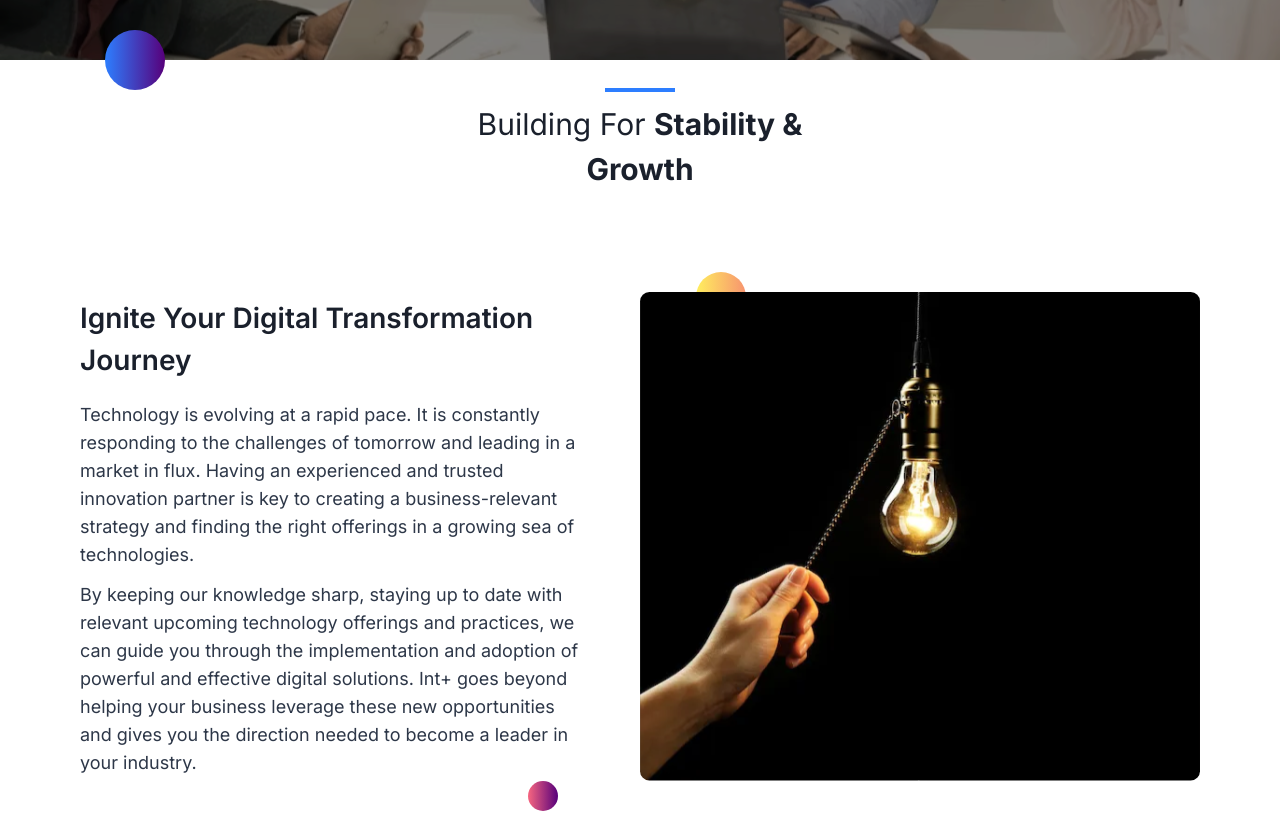
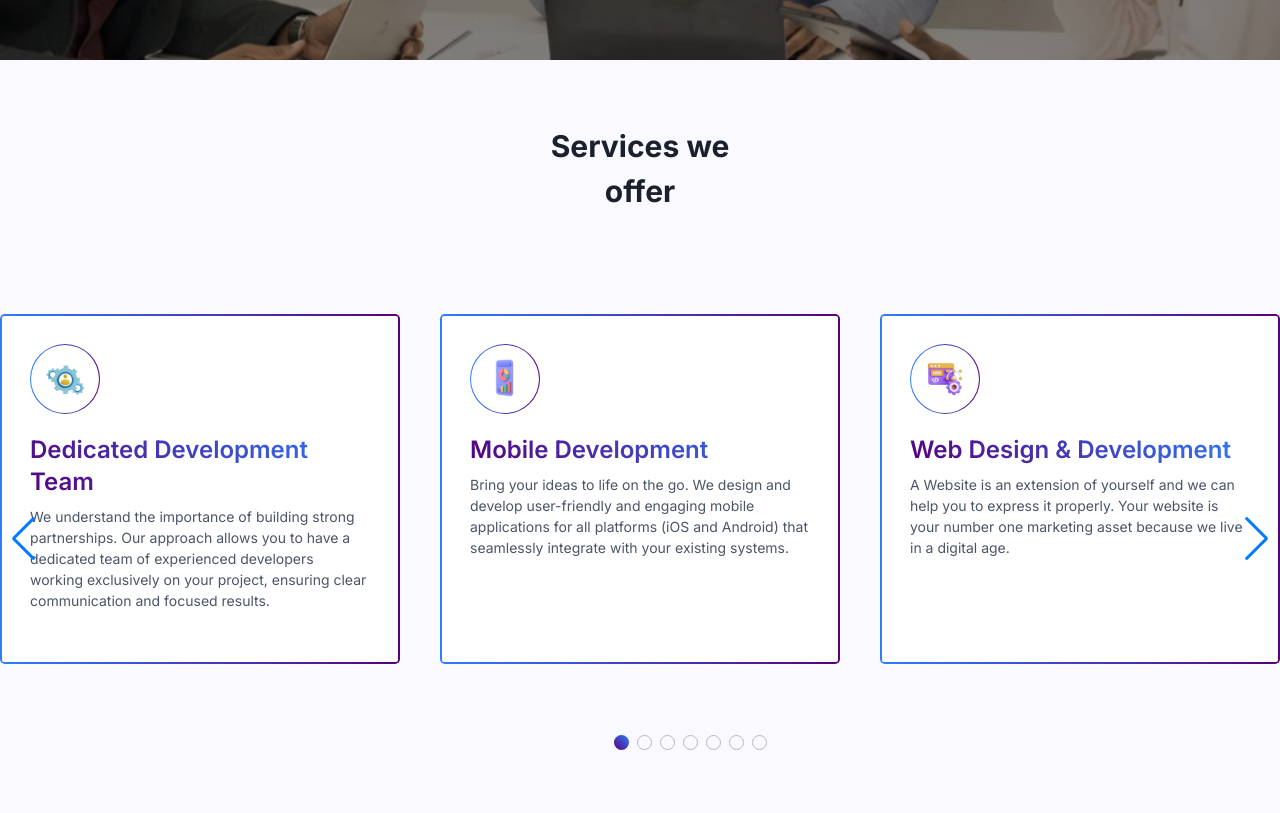
Before and after one commit to Intplus-Tech/intplus-website, a Next.js app: page / in a window 1280 px wide. Shown: the part 540-1353 px from the top of the page. Built offline with nearby package versions, Linux system fonts and the light colour scheme; a web font is replaced by a local one.

Commit message:
continuation

```diff
--- a/package.json
+++ b/package.json
@@ -13,7 +13,8 @@
     "next": "14.2.3",
     "react": "^18",
     "react-dom": "^18",
-    "swiper": "^9.0.0",
+    "react-flickity-component": "^4.0.7",
+    "swiper": "^9.4.1",
     "tailwind-scrollbar-hide": "^1.1.7"
   },
   "devDependencies": {
--- a/src/app/components/homepage/ServiceSlider.jsx
+++ b/src/app/components/homepage/ServiceSlider.jsx
@@ -1,9 +1,83 @@
+'use client';
+
+import { Swiper, SwiperSlide } from 'swiper/react';
+import 'swiper/css';
+import 'swiper/css/pagination';
+import 'swiper/css/navigation';
+import { Pagination, Navigation } from 'swiper';
+import Image from 'next/image';
+import DevelopmentTeam from '../../../../public/development-team.svg';
+import MobileDevelopment from '../../../../public/mobile-development.svg';
+import ProductEngineering from '../../../../public/product-engineering.svg';
+import UI_UX from '../../../../public/ui-ux.svg';
+import IT_Consulting from '../../../../public/it-consulting.svg';
+import SolutionArchitecture from '../../../../public/solution-architecture.svg';
+import WebDesign from '../../../../public/web_design.svg';
 
 
+const slidesData = [
+    { name: 'Dedicated Development Team', description: "We understand the importance of building strong partnerships.  Our approach allows you to have a dedicated team of experienced developers working exclusively on your project, ensuring clear communication and focused results.", icon: DevelopmentTeam },
+    { name: "Mobile Development", description: "Bring your ideas to life on the go. We design and develop user-friendly and engaging mobile applications for all platforms (iOS and Android) that seamlessly integrate with your existing systems.", icon: MobileDevelopment },
+    { name: "Web Design & Development", description: "A Website is an extension of yourself and we can help you to express it properly. Your website is your number one marketing asset because we live in a digital age.", icon: WebDesign },
+    { name: "Product Engineering", description: "From concept to completion, we engineer your software products with a focus on scalability, performance, and long-term maintainability. We leverage cutting-edge technologies and best practices to deliver robust and reliable solutions.", icon: ProductEngineering },
+    { name: "UI/UX Design", description: "We create user interfaces (UI) that are not only visually appealing but also intuitive and user-friendly. Our user experience (UX) design process prioritizes user needs and ensures your applications are easy to understand and navigate.", icon: UI_UX },
+    { name: "IT Consulting", description: "Our IT consultants offer expert advice and guidance to help you achieve your business goals.  We can assist with strategic planning, technology selection, infrastructure management, and cybersecurity solutions.", icon: IT_Consulting },
+    { name: "Solution Architecture", description: "We design and implement comprehensive IT solutions  tailored to your specific needs. We consider your unique challenges and requirements to create a scalable and secure architecture that supports your business growth.", icon: SolutionArchitecture },
+];
+
 const ServiceSlider = () => {
-  return (
-    <div>ServiceSlider</div>
-  )
+    return (
+        <div className="w-full flex flex-col items-center bg-[#F9F9FF] z-10 h-auto py-7 lg:py-16">
+            <p className='text-[#1A202C] text-3xl leading-[45px] max-w-[400px] text-center mb-[30px] lg:mb-[100px] font-bold px-7 lg:px-20 w-full'>Services we offer</p>
+            <Swiper
+                modules={[Pagination, Navigation]}
+                spaceBetween={50}
+                loop={true}
+                breakpoints={{
+                    320: {
+                        slidesPerView: 1,
+                        spaceBetween: 20,
+                    },
+                    640: {
+                        slidesPerView: 2,
+                        spaceBetween: 30,
+                    },
+                    1024: {
+                        slidesPerView: 3,
+                        spaceBetween: 40,
+                    },
+                    1440: {
+                        slidesPerView: 4,
+                        spaceBetween: 50,
+                    },
+                }}
+                navigation
+                pagination={{ clickable: true }}
+                className="flex gap-[100px] w-full items-center custom-swiper-pagination h-[450px]"
+            >
+                {slidesData.map((slide, index) => (
+                    <SwiperSlide key={index} className="w-[333px] !h-[350px] bg-gradient-to-r from-[#2D7EFF] to-[#57007B] rounded-[5px] items-center p-[2px] overflow-hidden">
+                        <div className='bg-white text-[#16205F] flex flex-col gap-[20px] h-full p-7 rounded-[2px]'>
+                            <div className='bg-gradient-to-r from-[#2D7EFF] to-[#57007B] rounded-full items-center p-[1px] overflow-hidden w-[70px] !h-[70px]'>
+                                <div className='bg-white h-full w-full rounded-full flex items-center justify-center'>
+                                    <Image
+                                        src={slide.icon}
+                                        alt="service-icon"
+                                        width={40}
+                                        height={40}
+                                    />
+                                </div>
+                            </div>
+                            <div className='text-[#16205F] flex-1'>
+                                <p className="font-semibold text-2xl mb-2 gradient-text">{slide.name}</p>
+                                <p className='text-[14px] text-[#4A5568]'>{slide.description}</p>
+                            </div>
+                        </div>
+                    </SwiperSlide>
+                ))}
+            </Swiper>
+        </div>
+    );
 }
 
-export default ServiceSlider
+export default ServiceSlider;
--- a/src/app/components/homepage/WorkApproach.jsx
+++ b/src/app/components/homepage/WorkApproach.jsx
@@ -23,7 +23,7 @@ const WorkApproach = () => {
         { name: "Quality Assurance & Testing", description: "We implement a comprehensive testing strategy throughout the development lifecycle. This ensures your software functions flawlessly and delivers a seamless user experience.", icon: QualityAssurance, background: "bg-gradient-to-r from-[#F76680] to-[#57007B]" },
     ]
     return (
-        <div className='flex flex-col items-center bg-[#F7F7FA] p-7 lg:px-20 lg:py-16 h-auto'>
+        <div className='flex flex-col items-center bg-[#F7F7FA] p-7 lg:px-20 lg:py-16 h-auto z-10'>
             <div className='bg-[#2D7EFF] h-[4px] w-[70px] mb-[10px]'></div>
             <p className='text-[#1A202C] text-3xl leading-[45px] max-w-[400px] text-center mb-[30px] lg:mb-[100px]'>Our design and <span className='font-bold'>development approach</span></p>
             <div className='flex flex-wrap w-full justify-between gap-y-[50px] gap-x-[40px] '>
--- a/src/app/components/services/ServiceList.jsx
+++ b/src/app/components/services/ServiceList.jsx
@@ -26,7 +26,7 @@ const ServiceList = () => {
                     <div className='bg-white text-[#16205F] flex flex-col lg:flex-row gap-[20px] h-full p-7 rounded-[2px]'>
                         <div className='bg-gradient-to-r from-[#2D7EFF] to-[#57007B] rounded-full items-center p-[1px] overflow-hidden w-[60px] h-[60px]'>
                             <div className='bg-white h-full w-full rounded-full flex items-center justify-center'>
-                            <Image
+                                <Image
                                     src={service.icon}
                                     alt="service-icon"
                                     width={45}
--- a/src/app/globals.css
+++ b/src/app/globals.css
@@ -51,4 +51,27 @@
     background: linear-gradient(225deg, #FFC656 0%, #F16063 100%);
   }
 
+
+  .custom-swiper-pagination .swiper-pagination {
+    bottom: 10px;
+    text-align: center;
+    width: 100%;
+    padding-left: 100px;
+
 }
+
+.custom-swiper-pagination .swiper-pagination-bullet {
+    background: transparent;
+    border: 1px solid rgb(184, 182, 182);
+    opacity: 1;
+    width: 15px;
+    height: 15px;
+
+}
+
+.custom-swiper-pagination .swiper-pagination-bullet-active {
+  background: linear-gradient(225deg, #2D7EFF 0%, #57007B 100%);
+  border: none;
+}
+
+}
--- a/src/app/page.js
+++ b/src/app/page.js
@@ -1,7 +1,7 @@
 
 import React from 'react';
 import Header from './components/homepage/Header.jsx';
-// import ServiceSlider from './components/homepage/ServiceSlider.jsx';
+import ServiceSlider from './components/homepage/ServiceSlider.jsx';
 import BuildingSection from './components/homepage/BuildingSection.jsx';
 import WorkApproach from './components/homepage/WorkApproach.jsx';
 // import DevelopmentProcess from './components/homepage/DevelopmentProcess.jsx';
@@ -12,7 +12,7 @@ export default function Home() {
   return (
     <main className="flex min-h-screen flex-col items-center justify-between overflow-x-hidden relative">
       <Header />
-      {/* <ServiceSlider/> */}
+      <ServiceSlider/>
       <BuildingSection/>
       <WorkApproach/>
       {/* <DevelopmentProcess/> */}
```
Also changed, not shown: src/app/components/career/JobListings.jsx (+49 -53 lines), public/web_design.svg (added), 1 other file (tests, documents, lock files or other folders).
